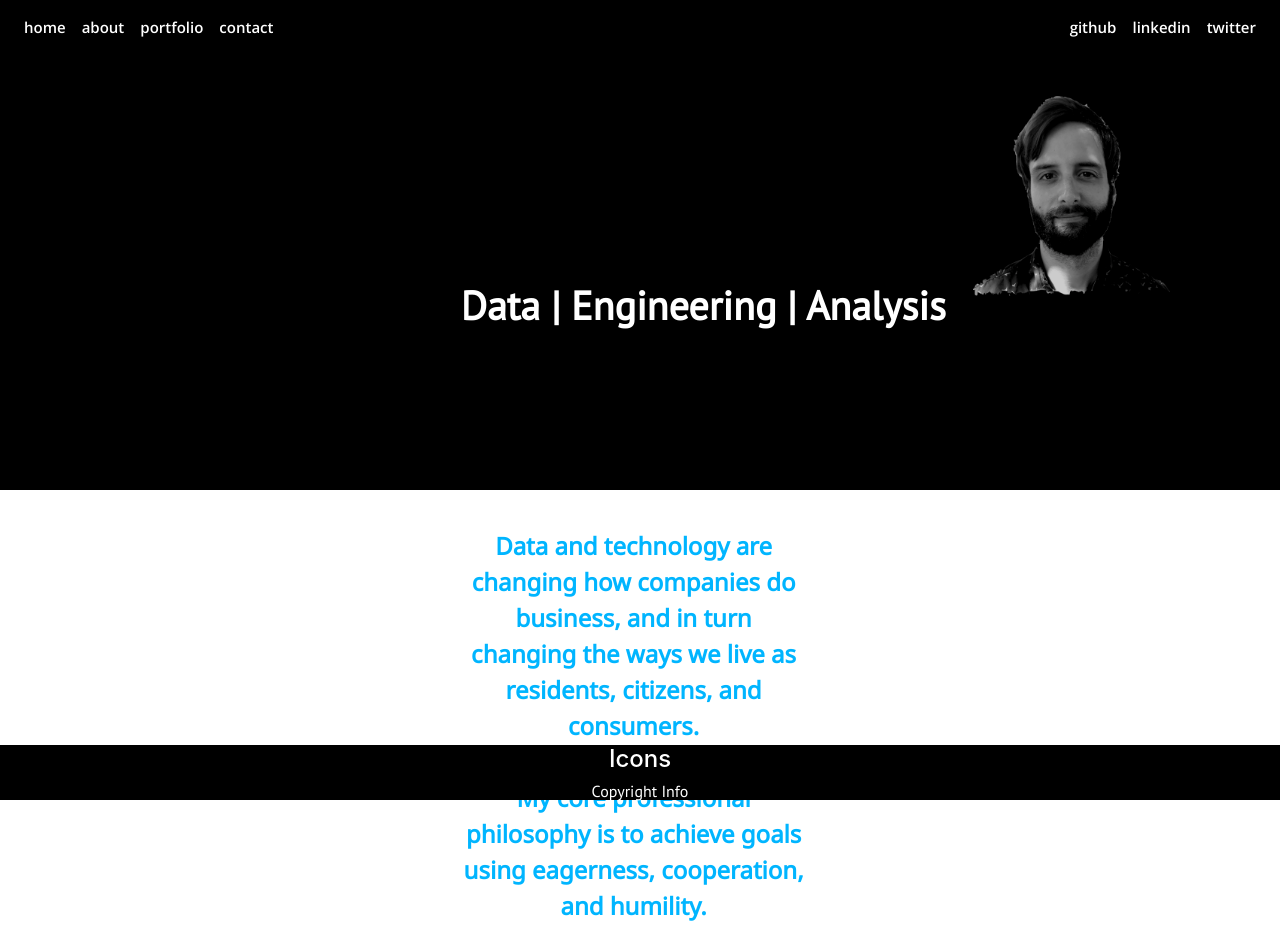
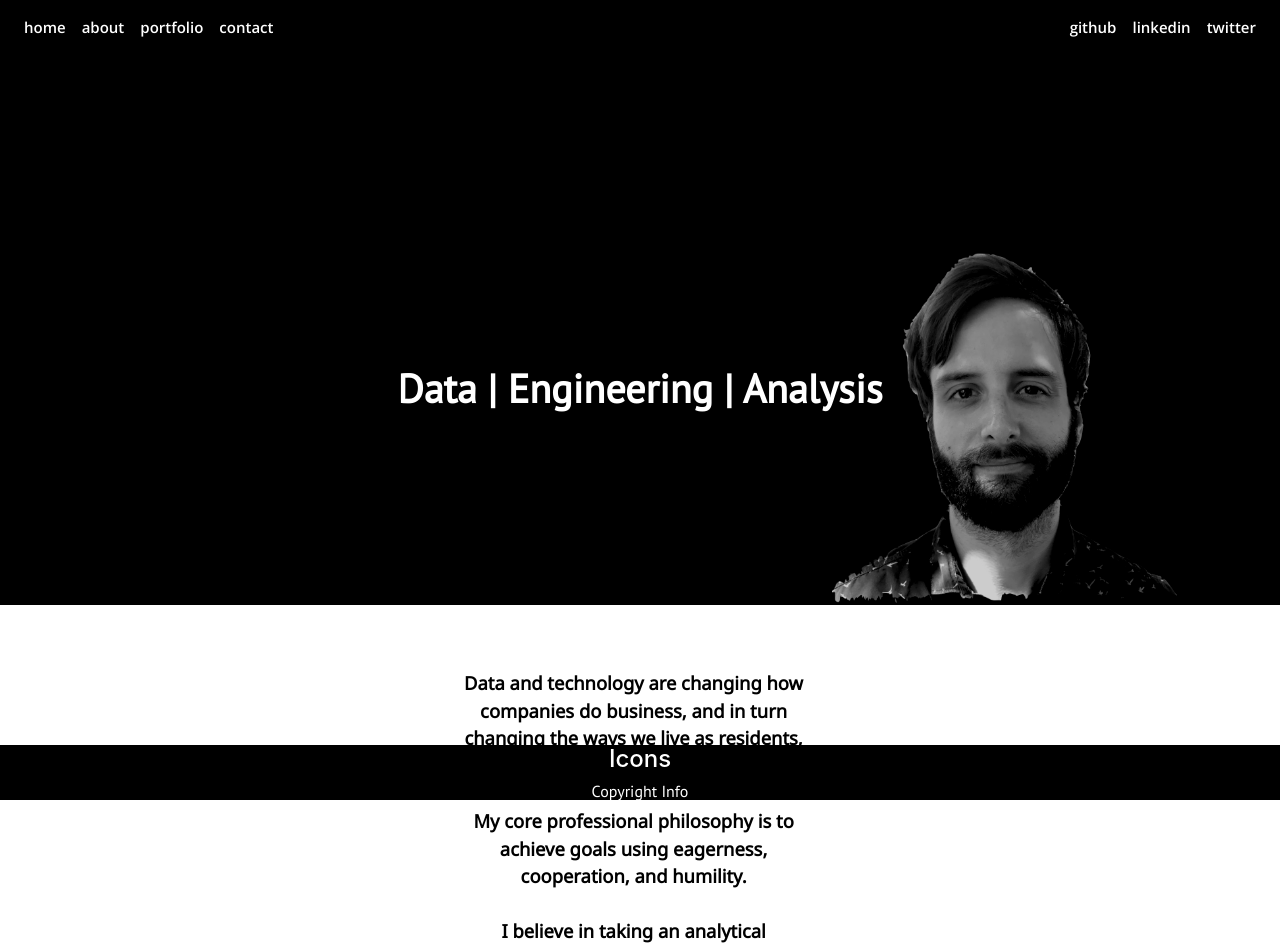
Before and after one commit to patruq/patruq.github.io, a React (Create React App) app in the folder personal-website/: page /routes/about in a window 1280 px wide. Shown: the top 949 px of the page. Built offline with nearby package versions, Linux system fonts and the light colour scheme.

Commit message:
fixed about page

```diff
--- a/personal-website/package.json
+++ b/personal-website/package.json
@@ -11,6 +11,8 @@
     "react": "^16.13.1",
     "react-bootstrap": "^1.3.0",
     "react-dom": "^16.13.1",
+    "react-fittext": "^1.0.0",
+    "react-native-responsive-fontsize": "^0.4.3",
     "react-router-dom": "^5.2.0",
     "react-scripts": "3.4.3",
     "social-media-icons-react": "^1.1.2",
--- a/personal-website/src/assets/css/about.css
+++ b/personal-website/src/assets/css/about.css
@@ -1,39 +1,56 @@
 .about-statement {
     bottom: 0;
-    color: #00B5FF;
+    /* color: #00B5FF; */
+    color: #000000;
     font-family: Noto Sans;
-    font-size: calc(1em + 1vmin);
+    font-size: calc(1em + .3vmin);
     font-weight: bold;
-    padding-top: 3%;
+    padding-top: 5%;
     padding-left: 36%;
     padding-right: 37%;
+    /* padding-bottom: 100%; */
+    position: relative;
     text-align: center;
 }
 .upper-section {
     background-color: #000000;
-    height: 50%;
-    padding-top: 375px;
+    /* height: 50%; */
+    /* padding-top: 375px; */
+    height: 550px;
+    margin-left: auto;
+    margin-right: auto;
+    position: relative;
+    width: auto;
 }
 .heading {
     bottom: 155px;
     color: #FFFFFF;
-    display: inline;
+    /* display: inline; */
     font-family: PT Sans;
     font-size: calc(1em + 3vmin);
     font-weight: bold;
-    margin: auto;
-    padding-left: 36%;
+    margin: 0 auto;
+    max-width: 50%;
+    max-height: 21;
     position: relative;
-    width: 50%
+    top: 55%;
+    /* left: 7%; */
+    text-align: center;
 }
 .img-fluid {
-    display: block;
+    /* display: block; */
     float: right;
     height: auto;
-    max-width: 100%;
-    max-height: 25%;
+    max-width: 350px;
+    /* max-width: 30%; */
+    max-height: 350px;
+    /* max-height: 30%; */
     opacity: 0.8;
+    /* padding-top: 10%; */
     position: absolute;
-    top: 12%;
-    left: 76%;
+    top: 36%;
+    left: 65%;
 }
+.middle-section {
+    bottom: 0;
+}
--- /dev/null
+++ b/personal-website/src/assets/css/home.css
@@ -0,0 +1,20 @@
+.left-half {
+    position: absolute;
+    left: 0px;
+    width: 60%;
+}
+
+.name {
+    font-family: Open Sans;
+    font-size: 100px;
+    padding-top: 20%;
+    padding-left: 30%;
+}
+
+.slogan {
+    color: #00B5FF;
+    font-family: Noto Sans;
+    font-size: 50px;
+    padding-top: 50px;
+    padding-left: 30%;
+}
--- a/personal-website/src/components/footer.js
+++ b/personal-website/src/components/footer.js
@@ -1,27 +1,9 @@
 import React from 'react';
 import '../assets/css/footer.css'
-import styled from 'styled-components'
-
-const Styles = styled.div`
-    .copyright {
-        font-family: PT Sans;
-    }
-
-    .main-footer {
-        background-color: black;
-        background-size: 100% 100%;
-        bottom: 0;
-        color: white;
-        height: 55px;
-        margin: 0 auto;
-        position: fixed;
-        width: 100%;
-        text-align: center;
-    }
-`;
 
 export const Footer = () => (
-    <Styles>
+    // <Styles>
+    <body>
         <div className="main-footer">
             <div className="icons">
             <h4>Icons</h4>
@@ -30,5 +12,6 @@
                 </div>
             </div>
         </div>
-    </Styles>
+    {/* </Styles> */}
+    </body>
 )
--- a/personal-website/src/components/nav-bar.js
+++ b/personal-website/src/components/nav-bar.js
@@ -6,14 +6,13 @@
   .navbar {
     background-color: #000000;
     height: 55px;
-    position: sticky;
    }
 
   a, .navbar-nav, .navbar-light .nav-link {
     color: #FFFFFF;
     font-family: Open Sans;
     font-size: 15px;
-    &:hover { color: gray; }
+    &:hover { color: #00B5FF; }
   }
   ./ml-auto {
     color: white;
--- a/personal-website/src/components/routes/about.js
+++ b/personal-website/src/components/routes/about.js
@@ -1,13 +1,17 @@
 import React from 'react';
 import '../../assets/css/about.css'
+
+// var ReactFitText = require('react-fittext');
 
 export const About = () => (
     <body>
         <div className="upper-section">
-            <p className="heading">Data | Engineering | Analysis</p>
+            {/* <ReactFitText compressor=".5" minFontSize="calc(1em + 2vmin)" maxFontSize="calc(1em + 4vmin)"> */}
+                <p className="heading">Data | Engineering | Analysis</p>
+            {/* </ReactFitText> */}
             <img className="img-fluid" src={require("../../assets/images/pat-profile-pic-crop.png")} />
         </div>
-        <div>
+        <div className="middle-section">
             <p className="about-statement">Data and technology are changing how companies do business, and in turn changing the ways we live as residents, citizens, and consumers. <br/><br/>My core professional philosophy is to achieve goals using eagerness, cooperation, and humility. <br/><br/>I believe in taking an analytical approach <br/>towards the solving the problems facing our communities.</p>
         </div>
         <div className="bottom-section">
--- a/personal-website/src/components/routes/home.js
+++ b/personal-website/src/components/routes/home.js
@@ -1,4 +1,6 @@
 import React from 'react';
+import '../../assets/css/home.css'
+/*
 import styled from 'styled-components';
 
 const Styles = styled.div`
@@ -21,13 +23,15 @@
         padding-left: 30%;
     }
 `;
-
+*/
 
 export const Home = (props) => (
-     <Styles>
+    <body>
+    {/* <Styles> */}
         <div className="left-half">
-            <h1>Hi,<br/>I'm Patrick</h1>
-            <h2>Analyst & Engineer<br/>Tech Nerd & Tinkerer</h2>
+            <h1 className="name">Hi,<br/>I'm Patrick</h1>
+            <h2 className="slogan">Analyst & Engineer<br/>Tech Nerd & Tinkerer</h2>
         </div>
-     </Styles>
+     {/* </Styles> */}
+     </body>
 )
```
Also changed, not shown: 1 other file (tests, documents, lock files or other folders).
